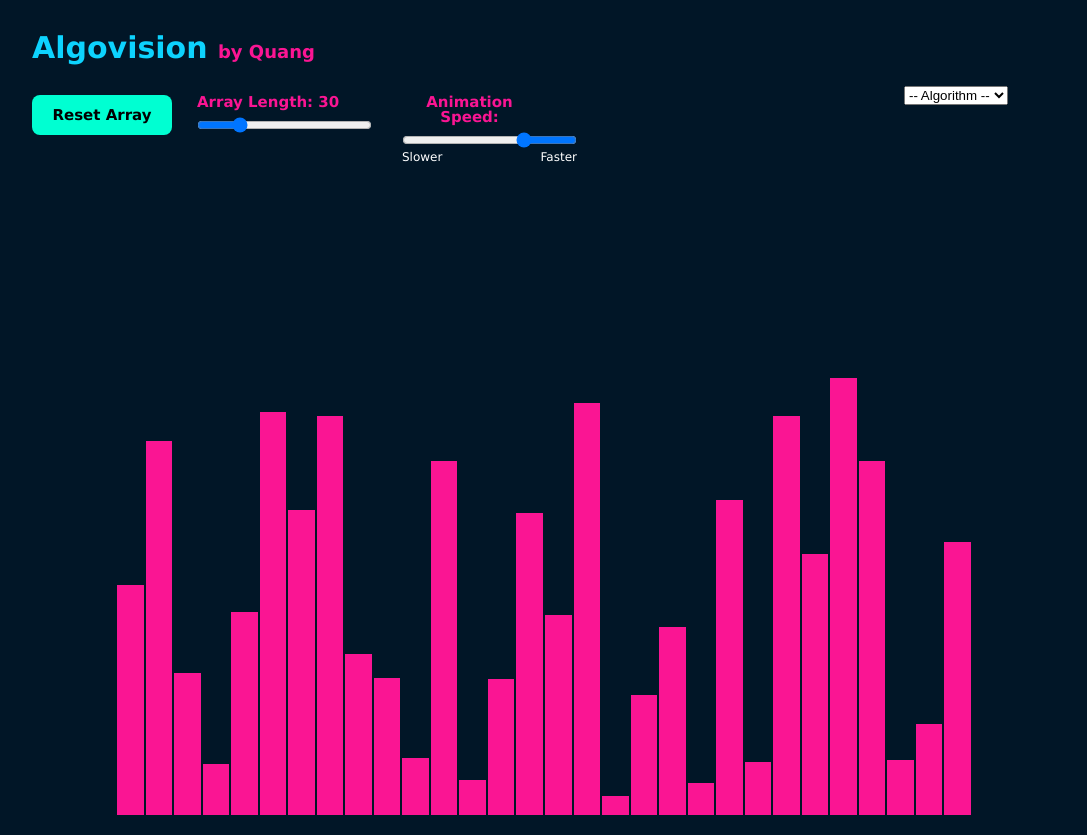
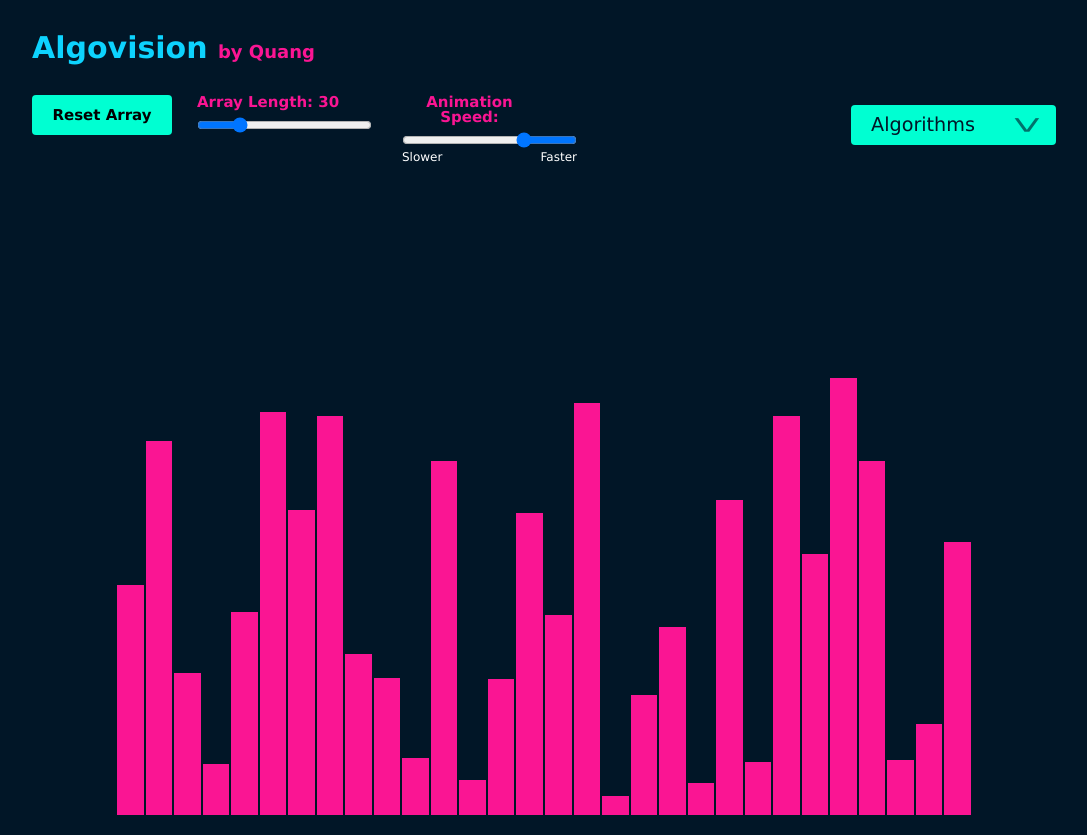
Before and after one commit to kookumber/algo-vision, a React (Create React App) app: page / in a window 1280 px wide. Shown: the whole page, without its empty margins (96-1183 px from the left). Built offline with nearby package versions, Linux system fonts and the light colour scheme.

Commit message:
built algo dropdown menu

```diff
--- a/src/sortingAlgos/quickSortAlgo.jsx
+++ b/src/sortingAlgos/quickSortAlgo.jsx
@@ -27,24 +27,25 @@ let pivotColor = "#00ffd2" //Seafoam Green
 let compareColor = "#F9BD25" //Yellow
 // Less than pivot
 let lowerColor = "#0DD3FE" //Blue
-// Greater than pivot //
 let greaterColor = "#39FF14" //Neon Green
 // Pivot moved positions
 let pivotMovedColor = "#fa1593" //Pink
+// Greater than pivot //
+let tokyoLighPurple = '#cc00ff'
 
 
 export const quickSort = async (left, right, delay = 100) => {
     if (left < right) {
         // Storing the index of pivot element after partition
-        let pivotIdx = await lometo_partition(left, right);
+        let pivotIdx = await lometo_partition(left, right, delay);
         // Recursively calling quicksort for left partition
-        await quickSort(left, pivotIdx - 1);
+        await quickSort(left, pivotIdx - 1, delay);
         // Recursively calling quicksort for right partition
-        await quickSort(pivotIdx + 1, right)
+        await quickSort(pivotIdx + 1, right, delay)
     }
 }
 
-export const lometo_partition = async (left, right, delay = 400) => {
+export const lometo_partition = async (left, right, delay) => {
     const bars = document.getElementsByClassName('bar')
 
     // Store the value of the pivot element - Lometo's partition uses last element
@@ -85,7 +86,7 @@ export const lometo_partition = async (left, right, delay = 400) => {
             // Style the bar indicating its lower smaller value
             bars[i].style.backgroundColor = lowerColor
 
-            if (i !== j) bars[j].style.backgroundColor = greaterColor
+            if (i !== j) bars[j].style.backgroundColor = tokyoLighPurple
 
             await new Promise((resolve) =>
                 setTimeout(() => {
@@ -93,7 +94,7 @@ export const lometo_partition = async (left, right, delay = 400) => {
                 }, delay)
             )
         } else {
-            bars[j].style.backgroundColor = greaterColor
+            bars[j].style.backgroundColor = tokyoLighPurple
         }
     }
 
@@ -104,7 +105,7 @@ export const lometo_partition = async (left, right, delay = 400) => {
     bars[i].style.height = bars[right].style.height
     bars[right].style.height = temp1
 
-    bars[right].style.backgroundColor = greaterColor
+    bars[right].style.backgroundColor = tokyoLighPurple
     // Color to show pivot element has moved
     bars[i].style.backgroundColor = pivotMovedColor
 
--- /dev/null
+++ b/src/sortingVisualizer/selectBox.scss
@@ -0,0 +1,176 @@
+$background: #011627;
+$line-color: #637777;
+$border-rad: 4px;
+$black: #575656;
+$cyan: #21c7a8;
+$tokyo-pink: #fa1593;
+$tokyo-blue: #0DD3FE;
+$tokyo-blue-mid: #00ccfd;
+$tokyo-yellow: #F9BD25;
+$tokyo-purple: #2011a2;
+$tokyo-light-purple: #cc00ff;
+$tokyo-green: #00ffd2;
+$tokyo-neon-green: #39FF14;
+$test: #6b5b95;
+
+.algo-selectors {
+    width: 205px;
+    height: 40px;
+    cursor: pointer;
+    position: relative;
+    font-weight: 500;
+    display: flex;
+    border-radius: 8px;
+    align-items: center;
+    margin-top: auto;
+    // margin-bottom: auto;
+    // color: $tokyo-light-purple;
+    border-radius: 8px;
+
+    .select {
+        width: 100%;
+        height: 40px;
+        cursor: pointer;
+        background-color: $tokyo-green;
+        // box-shadow: 0 2px 0 white;
+        border-radius: $border-rad;
+        list-style: none;
+        align-items: center;
+
+        &_expand {
+            width: 0;
+            height: 40px;
+            position: absolute;
+            margin-top: -40px;
+            // right: 0;
+            margin-left: 90px;
+            // z-index: 2;
+            border-radius: 8px;
+
+            &::after {
+                content: '\003E';
+                position: absolute;
+                top: 50%;
+                right: 0;
+                transform: translate(-50%, -50%) rotate(90deg) scaleY(1.75);
+                color: $background;
+                font-size: 28px;
+                pointer-events: none;
+                transition: all 250ms cubic-bezier(.4, .25, .3, 1);
+                opacity: .6;
+                // z-index: 4;
+            }
+
+            &:hover::after {
+                opacity: 1;
+            }
+
+            &:checked::after {
+                transform: translate(-50%, -50%) rotate(90deg) scaleX(-1) scaleY(1.75);
+            }
+        }
+
+        &_expandLabel {
+            display: block;
+            width: 100%;
+            height: 100%;
+            position: absolute;
+            top: 0;
+            left: 0;
+            cursor: pointer;
+
+        }
+
+        &_close {
+            display: none;
+        }
+
+        &_closeLabel {
+            width: 100vw;
+            height: 100vh;
+            position: fixed;
+            top: 0;
+            left: 0;
+            display: none;
+            z-index: -1;
+        }
+
+        &_items {
+            width: 100%;
+            position: absolute;
+            top: 0;
+            left: 0;
+            // border-radius: 8px;
+            padding-top: 40px;
+            align-items: center;
+        }
+
+        &_input {
+            display: none;
+        }
+
+        &_label {
+            transition: all 250ms cubic-bezier(.4, .25, .3, 1);
+            display: block;
+            height: 0px;
+            font-size: 1.2rem;
+            line-height: 40px;
+            overflow: hidden;
+            cursor: pointer;
+            padding-left: 20px;
+            // z-index: 5;
+            color: $background;
+            background-color: $tokyo-green;
+            border-radius: $border-rad;
+            // border-radius: 8px;
+            // margin-top: 5px;
+            // margin-bottom: 5px;
+
+            &-placeholder {
+                height: 40px;
+                line-height: 40px;
+                vertical-align: middle;
+                position: absolute;
+                top: 0;
+                left: 0;
+                color: $background;
+                // z-index: -1; //Don't use
+                background-color: transparent;
+            }
+        }
+
+        &_options {
+            list-style: none;
+            padding: 0;
+            list-style-position: inside;
+            text-align: start;
+        }
+
+        &_expand:checked {
+            +.select_closeLabel {
+                display: block;
+                // z-index: 4;
+
+                +.select_options {
+                    .select_label {
+                        height: 40px;
+                        &:hover {
+                            background-color: $tokyo-pink;
+                            // color: $tokyo-pink;
+                            font-weight: bold;
+                        }
+                    }
+
+                    +.select_expandLabel {
+                        display: none;
+                    }
+                }
+            }
+        }
+
+        &_input:checked + .select_label {
+            height: 40px;
+            margin-top: -40px;
+        }
+    }
+}
--- a/src/sortingVisualizer/sortingVisualizer.jsx
+++ b/src/sortingVisualizer/sortingVisualizer.jsx
@@ -1,9 +1,10 @@
 import React from "react";
 import './sortingVisualizer.scss'
+import './selectBox.scss'
 import { randomIntFromInterval} from "../utils/utils";
 import { mergeSort } from "../sortingAlgos/mergeSortAlgo";
 import { swap } from "../sortingAlgos/bubbleSortAlgo";
-import { quickSort } from "../sortingAlgos/quickSortAlgo";
+import { quickSort, lometo_partition } from "../sortingAlgos/quickSortAlgo";
 
 
 
@@ -17,7 +18,8 @@ export default class SortingVisualizer extends React.Component {
             secondaryColor: '#55e7ff',
             tertiaryColor: '#00ffd2',
             animationSpeed: 15,
-            algoDesc: ""
+            algoDesc: "",
+            selectedAlgo: "",
         }
         this.updateArrLength = this.updateArrLength.bind(this)
         this.updateSpeed = this.updateSpeed.bind(this)
@@ -58,6 +60,10 @@ export default class SortingVisualizer extends React.Component {
         this.setState({ animationSpeed: val })
     }
 
+    selectAlgo(val){
+        this.setState({ selectedAlgo: val})
+    }
+
     // Leaving bubble sort function here instead of using import function because
     // we can use the animation speed state to toggle speed as the sorting is running
     async bubbleSort() {
@@ -91,7 +97,7 @@ export default class SortingVisualizer extends React.Component {
 
     handleSelection(algoName) {
         if (algoName === "Quick Sort") {
-            quickSort(0, this.state.arrLength - 1)
+            quickSort(0, this.state.arrLength - 1, this.state.animationSpeed)
         } else if (algoName === "Bubble Sort"){
             this.bubbleSort()
         } else if (algoName === "Merge Sort") {
@@ -104,7 +110,6 @@ export default class SortingVisualizer extends React.Component {
         const { itemArr, primaryColor, secondaryColor, animationSpeed, arrLength } = this.state;
 
         const sortAlgos = ['Quick Sort', 'Bubble Sort', 'Merge Sort']
-
         return (
         <>
         <header>
@@ -146,7 +151,7 @@ export default class SortingVisualizer extends React.Component {
                 </div>
 
                 <div className="algo-selectors">
-                    <select
+                    {/* <select
                         id="algorithms"
                         className="select-hidden"
                         onChange={e => this.handleSelection(e.currentTarget.value)}>
@@ -156,7 +161,31 @@ export default class SortingVisualizer extends React.Component {
                                 <option key={i} value={algo}>{algo}</option>
                             )
                         })}
-                    </select>
+                    </select> */}
+                    <ul className="select">
+                        <li className="place_holder">
+                            <input className="select_close" type="radio" name="algorithm" id="algorithm-close" value=""/>
+                            <span className="select_label select_label-placeholder">Algorithms</span>
+                        </li>
+                        <li className="select_items">
+                            <input className="select_expand" type="radio" name="algorithm" id="algorithm-opener" />
+                            <label className="select_closeLabel" htmlFor="algorithm-close"></label>
+
+                            <ul className="select_options">
+                                {
+                                    sortAlgos.map((algo, idx) => {
+                                        return (
+                                            <li className="select_option" key={idx} onClick={e => this.selectAlgo(algo)}>
+                                                <input className="select_input" type="radio" name="algorithm" id={algo}/>
+                                                <label className="select_label" htmlFor={algo}>{algo}</label>
+                                            </li>
+                                        )
+                                    })
+                                }
+                            </ul>
+                            <label className="select_expandLabel" htmlFor="algorithm-opener"></label>
+                        </li>
+                    </ul>
 
                 </div>
             </div>
--- a/src/sortingVisualizer/sortingVisualizer.scss
+++ b/src/sortingVisualizer/sortingVisualizer.scss
@@ -15,7 +15,7 @@
 
 $background: #011627;
 $line-color: #637777;
-$border-rad: 8px;
+$border-rad: 4px;
 $black: #575656;
 $cyan: #21c7a8;
 $tokyo-pink: #fa1593;
@@ -23,6 +23,7 @@ $tokyo-blue: #0DD3FE;
 $tokyo-blue-mid: #00ccfd;
 $tokyo-yellow: #F9BD25;
 $tokyo-purple: #2011a2;
+$tokyo-light-purple: #cc00ff;
 $tokyo-green: #00ffd2;
 $tokyo-neon-green: #39FF14;
 $test: #6b5b95;
@@ -54,6 +55,7 @@ body {
     flex-direction: column;
     justify-content: center;
     align-items: center;
+    z-index: 1;
 }
 
 
@@ -65,6 +67,7 @@ body {
     flex-direction: row;
     justify-content: space-between;
     align-items: flex-start;
+    z-index: -2;
 
     button {
         color: black;
@@ -155,25 +158,6 @@ body {
             }
         }
     }
-
-
-    .algo-selectors {
-        cursor: pointer;
-        display: inline-block;
-        position: relative;
-        font-size: 16px;
-        font-weight: bold;
-        color: $tokyo-pink;
-        width: 200px;
-        height: 40px;
-
-        label {
-            color: $tokyo-pink;
-            font-size: 18px;
-            margin-bottom: 10px;
-        }
-
-    }
 }
 
 .algo-desc-container {
```
Also changed, not shown: src/sortingAlgos/selectionSortAlgo.jsx (added, +39 -0 lines).
